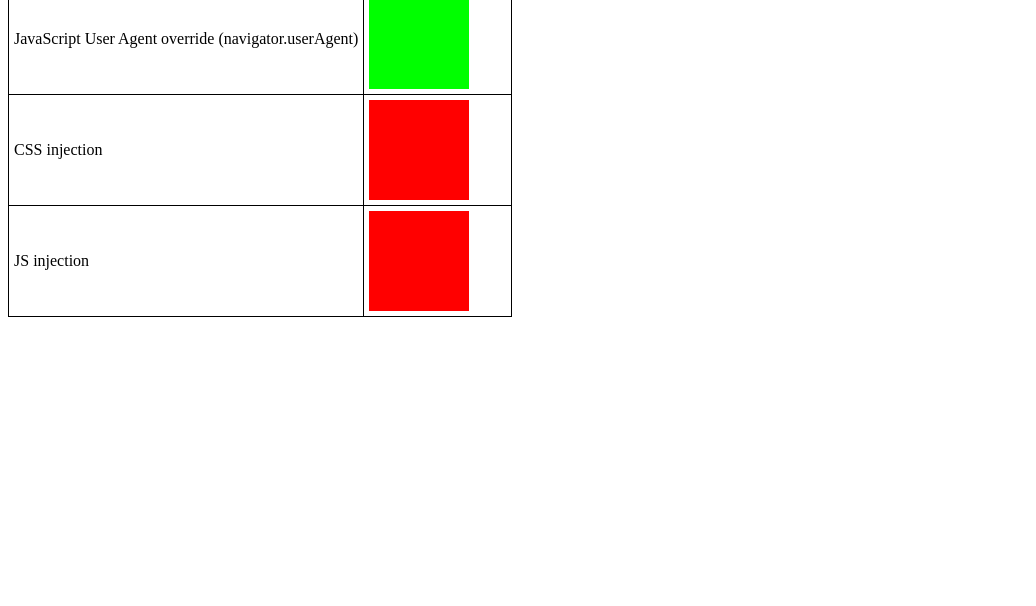
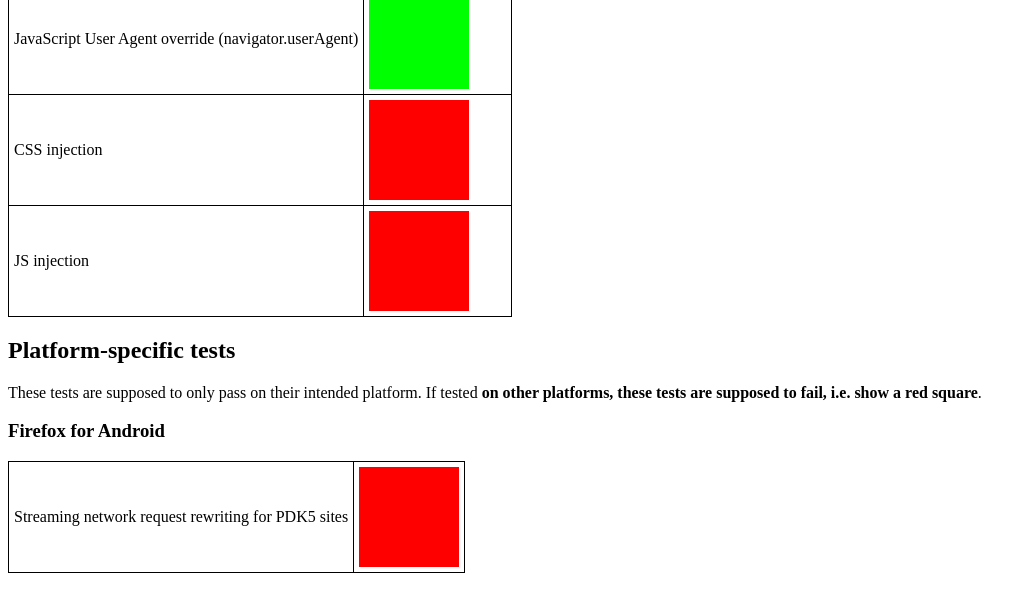
Before and after one commit to mozilla/webcompat-addon-testbed, a website: page public/index.html in a window 1280 px wide. Shown: the part 194-800 px from the top of the page, without its empty margins (0-1036 px from the left). Drawn offline with Linux system fonts and the light colour scheme.

Commit message:
No bug - Add test for our Fennec-only PDK5 rewriting

```diff
--- a/public/index.html
+++ b/public/index.html
@@ -101,5 +101,26 @@
         </td>
       </tr>
     </table>
+
+    <h2>Platform-specific tests</h2>
+    <p>
+      These tests are supposed to only pass on their intended platform. If
+      tested
+      <strong
+        >on other platforms, these tests are supposed to fail, i.e. show a red
+        square</strong
+      >.
+    </p>
+
+    <h3>Firefox for Android</h3>
+    <table>
+      <tr>
+        <td>Streaming network request rewriting for PDK5 sites</td>
+        <td>
+          <div id="pdk5" class="square red"></div>
+        </td>
+      </tr>
+      <script src="/js/tpPdk.js"></script>
+    </table>
   </body>
 </html>
--- /dev/null
+++ b/public/js/tpPdk.js
@@ -0,0 +1,12 @@
+let square = document.getElementById("pdk5");
+
+/**
+ * To address issues with PDK5 sites, we replace `VideoContextChromeAndroid`
+ * with `VideoContextAndroid` in PDK-related JS files. If the rewrite happens,
+ * the following if would actually compare the same string, and thus would
+ * change the test-square's color.
+ */
+if ("VideoContextChromeAndroid" == "VideoContextAndroid") {
+  square.classList.remove("red");
+  square.classList.add("green");
+}
```
